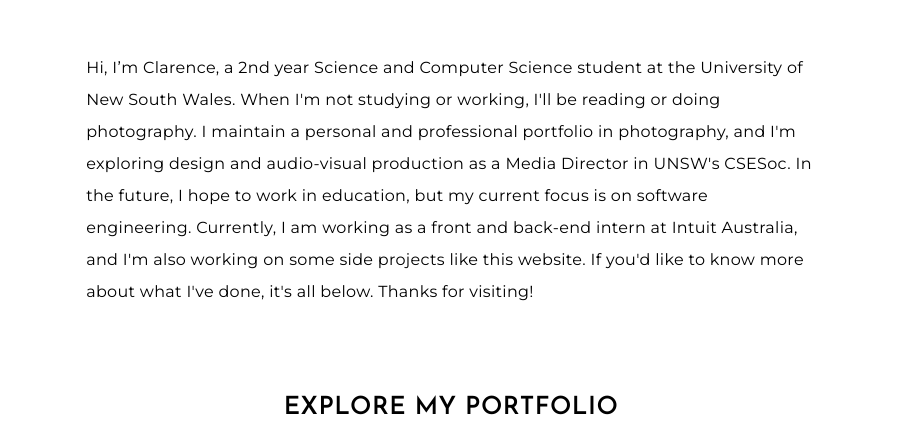
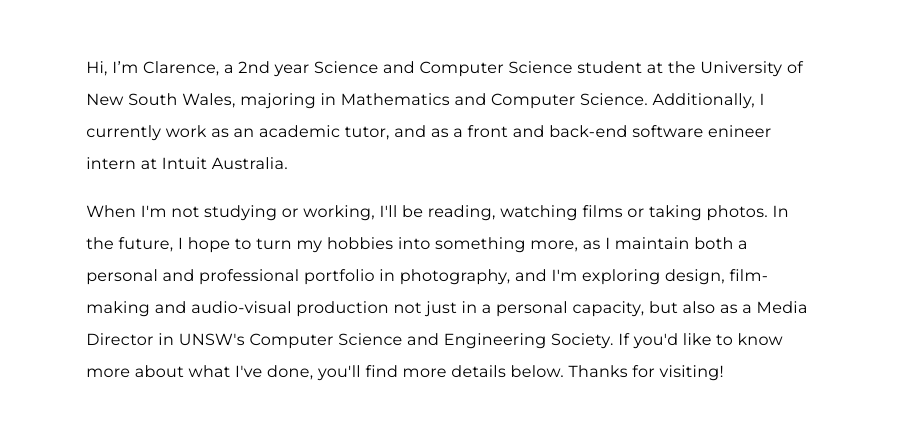
Before and after one commit to c-sfeng/personal-website, a React (Create React App) app: page / in a window 1280 px wide. Shown: the part 606-1044 px from the top of the page, without its empty margins (189-1090 px from the left). Built offline with nearby package versions, Linux system fonts and the light colour scheme.

Commit message:
More in intro para, and more formatting

```diff
--- a/src/App.js
+++ b/src/App.js
@@ -27,15 +27,17 @@ function App() {
         <div className="sub-container">
           <p className="primary-text">
             Hi, I’m Clarence, a 2nd year Science and Computer Science
-            student at the University of New South Wales. When I'm not
-            studying or working, I'll be reading or doing photography.
-            I maintain a personal and professional portfolio in
-            photography, and I'm exploring design and audio-visual
-            production as a Media Director in UNSW's CSESoc. In the future,
-            I hope to work in education, but my current focus is on
-            software engineering. Currently, I am working as a front and back-end intern at Intuit
-            Australia, and I'm also working on some side projects like this website.
-            If you'd like to know more about what I've done, it's all below.
+            student at the University of New South Wales, majoring in Mathematics and Computer Science.
+            Additionally, I currently work as an academic tutor, and as a front and back-end software enineer intern at
+            Intuit Australia.
+          </p>
+          <p className="primary-text">
+            When I'm not studying or working, I'll be reading, watching films or taking photos.
+            In the future, I hope to turn my hobbies into something more, as I
+            maintain both a personal and professional portfolio in
+            photography, and I'm exploring design, film-making and audio-visual
+            production not just in a personal capacity, but also as a Media Director in UNSW's Computer Science
+            and Engineering Society. If you'd like to know more about what I've done, you'll find more details below.
             Thanks for visiting!
           </p>
         </div>
```
